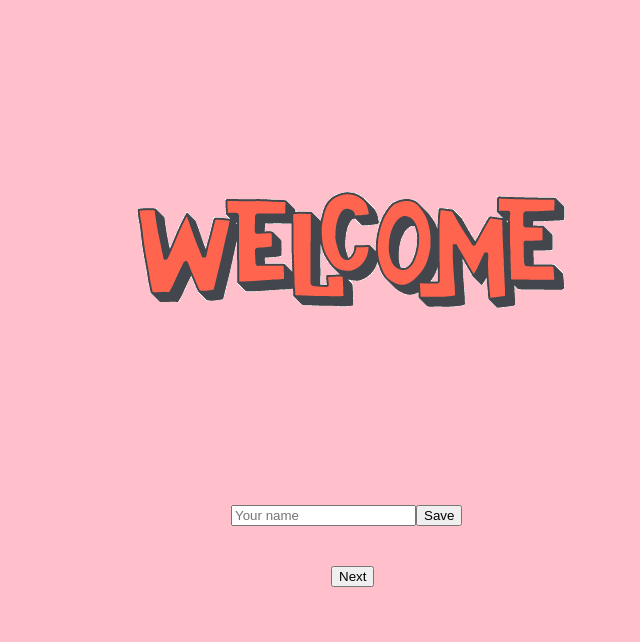
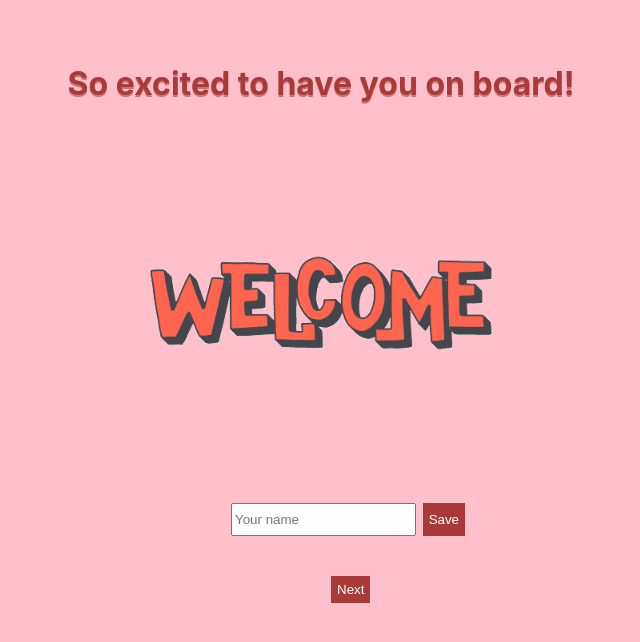
Before and after one commit to camilamontealegre/Onboarding_React_cool, a React (Create React App) app: page / in a window 1280 px wide. Shown: the top 642 px of the page, without its empty margins (319-959 px from the left). Built offline with nearby package versions, Linux system fonts and the light colour scheme.

Commit message:
segundo paso hecho

```diff
--- a/src/components/FirstPage.css
+++ b/src/components/FirstPage.css
@@ -1,20 +1,41 @@
 .posicion_btn{
  margin-top: 40px;
  margin-left: 650px;
+ height: 2em;
+ background-color: #A93A3A;
+ color: white;
+ border: none;
 }
-
-.contenedor{
-background-color: pink;
-height: 900px;
+.save_btn {
+    height: 2.5em;
+    background-color: #A93A3A;
+    color: white;
+    border: none;
 }
-
 .container{
 display: flex;
 justify-content: center;
 }
-.input_position{
-margin-left: 550px;
+.input{
+    margin-left: 550px;
+    height: 2em;
 }
 .welcome{
-margin-left: 420px;
+margin: 0 auto;
+width: 25em;
 }
+.contenedor{
+    display: flex;
+    flex-direction: column;
+    justify-content: center;
+}
+
+.greet {
+    margin-top: 0px;
+    padding-top: 2em;
+    margin-bottom: 0px;
+    padding-bottom: 0px;
+    text-align: center;
+    color: #A93A3A;
+    text-shadow: 0px 2px rgb(202, 118, 118);
+}
--- a/src/components/FirstPage.js
+++ b/src/components/FirstPage.js
@@ -23,22 +23,21 @@ render(){
   const {fullName} = this.state
   const {goToSecondPage} = this.props
     return(
-      <div className = "contenedor">
+      <div className="contenedor">
+        <h1 className="greet">So excited to have you on board!</h1>
         <img src={welcome} alt="welcome" className='welcome'/>
         <form onSubmit={this.handleSubmit}>
         <input
-        className='input_position'
+        className='input'
         type ='text'
         placeholder='Your name'
         value={fullName} name='fullName'
         onChange={this.handleInputChange}
         ></input>
-        <button type='submit'>Save</button>
+        <button type='submit' className="save_btn">Save</button>
+        <button className='posicion_btn'onClick={goToSecondPage}>Next</button>
         </form>
-        <div>
-        <button className='posicion_btn'onClick={goToSecondPage}>Next</button>
       </div>
-     </div>
     )
  }
 
--- /dev/null
+++ b/src/components/SecondPage.css
@@ -0,0 +1,22 @@
+.container {
+    text-align: center;
+    padding: 1.5em;
+    display: flex;
+    flex-direction: column;
+    align-items: center;
+    font-size: 2.5em;
+    color: #A93A3A;
+}
+.glober {
+    background-color: rgb(202, 118, 118);
+}
+.emphasis {
+    font-weight: bold;
+}
+button {
+    height: 2em;
+    margin-left: 0.5em;
+    background-color: #A93A3A;
+    color: white;
+    border: none;
+}
--- a/src/components/SecondPage.js
+++ b/src/components/SecondPage.js
@@ -1,13 +1,17 @@
 import React from 'react';
-
+import './SecondPage.css'
 
 function SecondPage(props) {
   const { goToSecondPage, goToFirstPage, Nombre } = props
   return (
-    <div>
-     <p>Hola { Nombre } Bienvenido(a) a Globant.</p>
-     <button onClick={goToSecondPage}>Next</button>
-     <button onClick={goToFirstPage}>Previous</button>
+    <div className="container">
+      <p> <span className="glober">{ Nombre }</span> already belongs to a studio, has a seniority and probably already works on a specific project. To understand this better</p>
+      <p className="emphasis">Let's imagine!</p>
+      <p>First, we need to create our <span className="emphasis">fictional character!</span></p>
+      <div className="buttons">
+        <button onClick={goToSecondPage}>Next</button>
+        <button onClick={goToFirstPage}>Previous</button>
+      </div>
     </div>
   );
 }
--- a/src/index.css
+++ b/src/index.css
@@ -5,6 +5,7 @@ body {
     sans-serif;
   -webkit-font-smoothing: antialiased;
   -moz-osx-font-smoothing: grayscale;
+  background-color: pink;
 }
 
 code {
```
